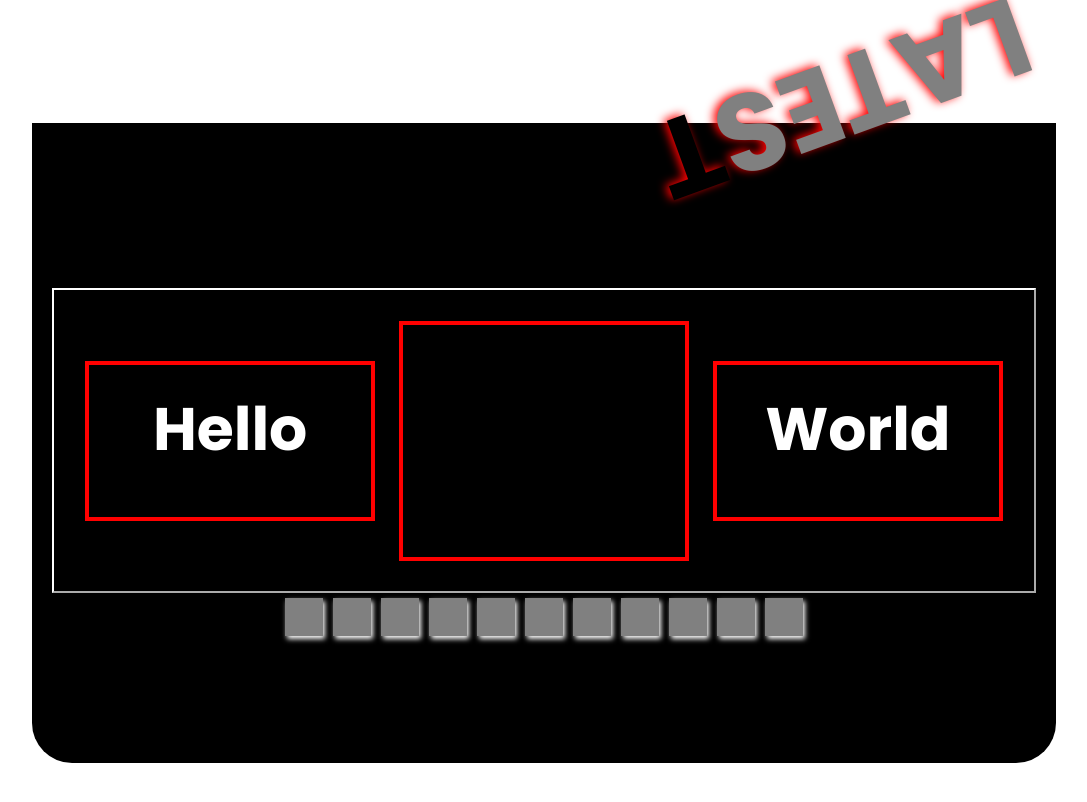
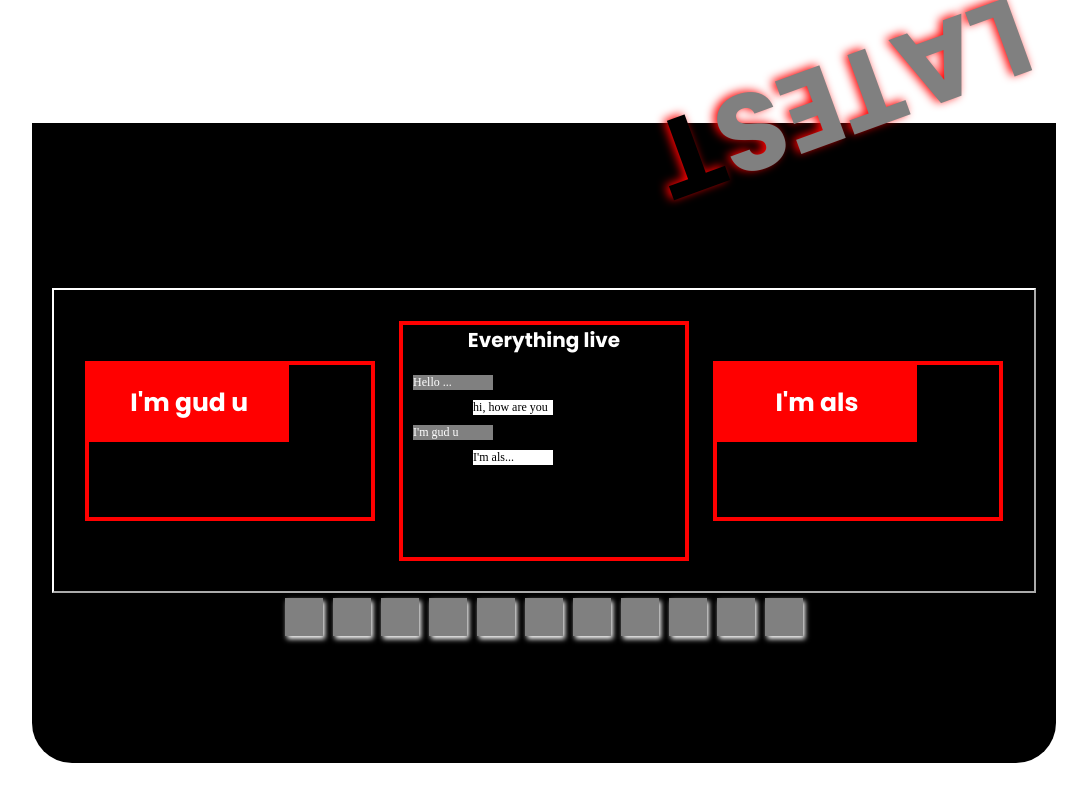
Before and after one commit to MateteGS/newOne, a website: page index.html in a window 1280 px wide. Shown: the whole page, without its empty margins (96-1183 px from the left). Drawn offline with Linux system fonts and the light colour scheme.

Commit message:
41 percent update to the styles

```diff
--- a/index.html
+++ b/index.html
@@ -15,10 +15,17 @@
 
         <div id="box">
         <div id="box1">
-            <h2>hello</h2></div>
-        <div id="box2"></div>
+            <h2 id="reply1">I'm gud u</h2>
+            </div>
+        <div id="box2">
+              <h3>Everything live</h3>
+               <p id="response1">Hello ...</p>
+               <p id="response2">hi, how are you</p>
+               <p id="response1">I'm gud u</p>
+               <p id="response2">I'm als...</p>
+        </div>
         <div id="box3">
-            <h2>world</h2>
+            <h2 id="reply2">I'm als</h2>
         </div>
         </div>
         <div id="square">
--- a/style.css
+++ b/style.css
@@ -45,10 +45,16 @@ span {
 
 h2{
     text-align: center;
-    font-size: 6em;
+    font-size: 2.5em;
     padding: 7%;
-    text-transform: capitalize;
     font-family: var(--font2);
+    background-color: red;
+    width: 200px;
+}
+
+#reply1 {
+    background-color: red;
+
 }
 
 #box {
@@ -85,3 +91,25 @@ h2{
     box-shadow: 2px 3px 5px ;
     margin: 5px;
 }
+
+h3{
+    font-size: 2em;
+    font-family: var(--font2);
+    text-align: center;
+    margin-bottom: 20px;
+
+}
+
+#response1 {
+    background-color: gray;
+    width: 80px;
+    margin-left: 10px;
+    font-size: 1.2em;
+}
+#response2 {
+    background-color: white;
+    color: black;
+    width: 80px;
+    margin: 10px 0 10px 70px;
+    font-size: 1.2em;
+}
```
